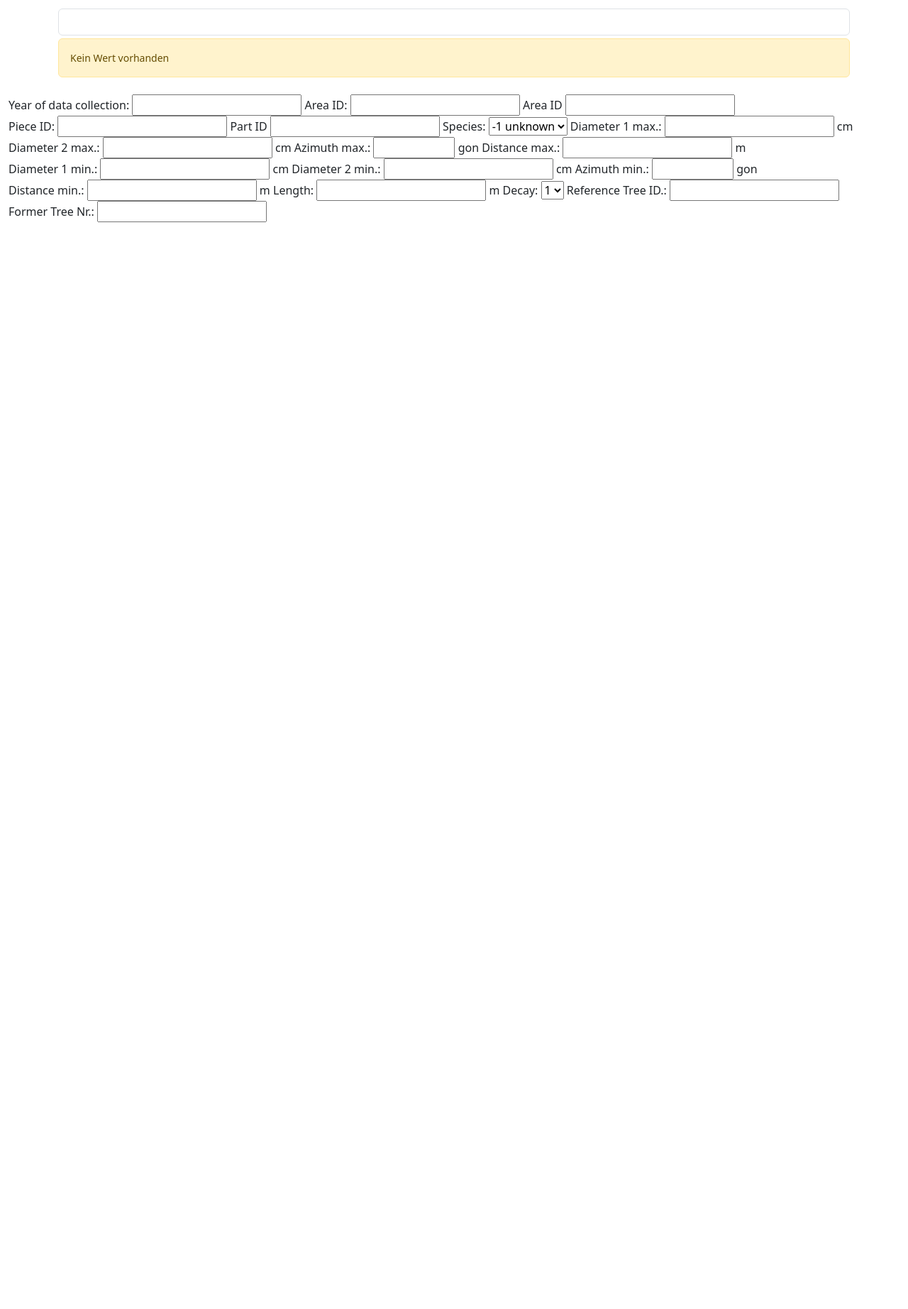
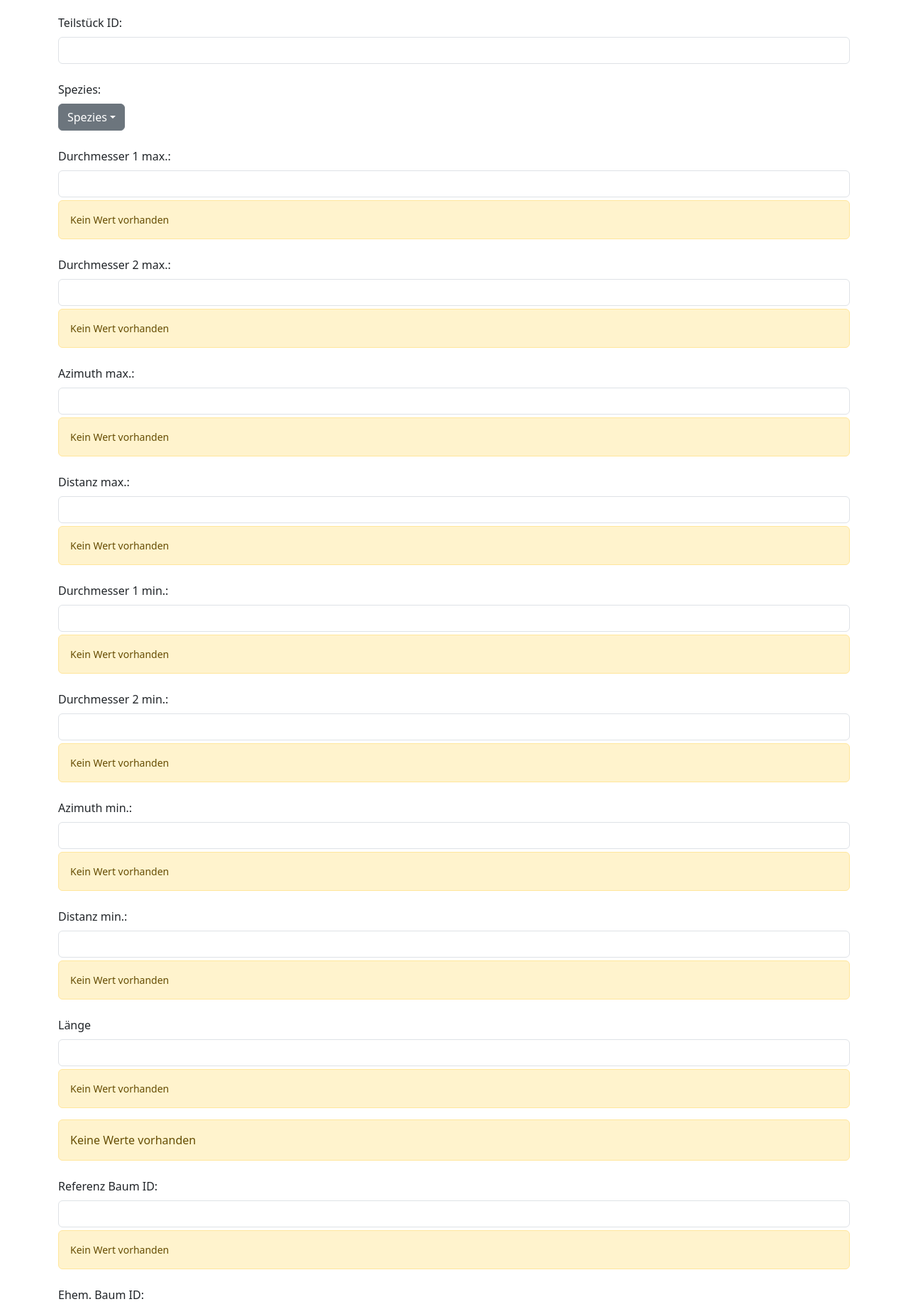
Before and after one commit to an-Iceberg/lying_deadwood_app_svelte, a SvelteKit app: page / in a window 1280 px wide. Shown: the part 511-2355 px from the top of the page at 71% size. Before the commit the page ends 824 px from the top, so only its background shows below. Built offline with nearby package versions, Linux system fonts and the light colour scheme.

Commit message:
Done … something, idk 😪

```diff
--- a/src/routes/+page.svelte
+++ b/src/routes/+page.svelte
@@ -22,36 +22,40 @@ let start_date = $state("");
 let piece_id = $state(0);
 let piece_id_error = $state("Kein Wert vorhanden");
 let part_id = $state(0);
-let part_id_error = $state("Kein Wert vorhanden");
+let part_id_error = $state("");
 let species = $state(-1);
-let species_error = $state("");
+let species_error = $state("Keine valide Spezies");
 
 let d1_max = $state(0.0);
-let d1_max_error = $state("");
+let d1_max_error = $state("Kein Wert vorhanden");
 let d2_max = $state(0.0);
-let d2_max_error = $state("");
+let d2_max_error = $state("Kein Wert vorhanden");
 let azimax = $state(0);
-let azimax_error = $state("");
+let azimax_error = $state("Kein Wert vorhanden");
 let distmax = $state(0.0);
-let distmax_error = $state("");
+let distmax_error = $state("Kein Wert vorhanden");
 
 let d1_min = $state(0.0);
-let d1_min_error = $state("");
+let d1_min_error = $state("Kein Wert vorhanden");
 let d2_min = $state(0.0);
-let d2_min_error = $state("");
+let d2_min_error = $state("Kein Wert vorhanden");
 let azimin = $state(0);
-let azimin_error = $state("");
+let azimin_error = $state("Kein Wert vorhanden");
 let distmin = $state(0.0);
-let distmin_error = $state("");
+let distmin_error = $state("Kein Wert vorhanden");
 
 let length = $state(0);
-let length_error = $state("");
-let min_vals_error = $state("");
+let length_error = $state("Kein Wert vorhanden");
+let min_vals_error = $state("Keine Werte vorhanden");
 let decay = $state(0);
 let ref_tree_nr = $state(0);
-let ref_tree_nr_error = $state("");
+let ref_tree_nr_error = $state("Kein Wert vorhanden");
 let former_tree_nr = $state(0);
 let former_tree_nr_error = $state("");
+
+function piece_id_validator() {
+  console.log(`piece_id: ${piece_id}`);
+}
 
 async function greet(event: Event) {
   event.preventDefault();
@@ -63,9 +67,19 @@ async function greet(event: Event) {
 <main class="container-fluid">
   <h1 class="h1">Welcome to Tauri + Svelte</h1>
 
-  <!-- Todo: use CSS:grid for this and split into 3 columns: label, input, error message -->
-  <div class="vertical inputs">
-    <div class="container text-start">
+  <ul class="nav nav-pills">
+    <li class="nav-item">
+      <a class="nav-link active" href="#">Einmalige Daten</a>
+    </li>
+    <li class="nav-item">
+      <a href="#" class="nav-link">Neue Daten</a>
+    </li>
+    <li class="nav-item">
+      <a href="#" class="nav-link">Aufgenommene Daten</a>
+    </li>
+  </ul>
+
+  <div class="one-time-data container text-start">
     <label class="form-label" for="area_group">Flächengruppe:</label>
     <input
       class="form-control mb-4"
@@ -100,10 +114,18 @@ async function greet(event: Event) {
       value={new Date().toISOString().split("T")[0]}
       required
     />
+  </div>
 
+  <!-- Todo: team -->
+
+  <div class="input container text-start">
     <label class="form-label" for="piece_id">Stück ID:</label>
     <input
       class="form-control"
+      class:mb-4={piece_id_error == ""}
+      bind:value={piece_id}
+      onchange={piece_id_validator}
+      onkeypress={piece_id_validator}
       type="number"
       name="piece_id"
       id="piece_id"
@@ -112,12 +134,224 @@ async function greet(event: Event) {
       step="1"
       required
     />
+    {#if piece_id_error != ""}
       <div class="alert alert-warning form-text mb-4">{piece_id_error}</div>
+    {/if}
 
     <label for="part_id" class="form-label">Teilstück ID:</label>
-      <input type="number" class="form-control" id="part_id" min="1" max="99" step="1" required />
-      <p class="alert alert-warning form-text mb-4">{part_id_error}</p>
+    <input
+      type="number"
+      class="form-control"
+      class:mb-4={part_id_error == ""}
+      id="part_id"
+      min="1"
+      max="99"
+      step="1"
+    />
+    {#if part_id_error != ""}
+      <div class="alert alert-warning form-text mb-4">{part_id_error}</div>
+    {/if}
+
+    <!-- help: https://www.w3schools.com/howto/howto_js_filter_dropdown.asp -->
+    <label class="form-label" for="species">Spezies:</label>
+    <div class="dropdown mb-4" id="species">
+      <button class="btn btn-secondary dropdown-toggle" type="button" data-bs-toggle="species"
+        >Spezies</button
+      >
+      <ul class="dropdown-menu">
+        <li class="dropdown-item">100 something</li>
+        <li class="dropdown-item">101 something</li>
+        <li class="dropdown-item">102 something</li>
+        <li class="dropdown-item">103 something</li>
+      </ul>
     </div>
+
+    <!-- <label for="species" class="form-label">Spezies:</label>
+    <select id="species" class="dropdown-menu drowdown-toggle" required>
+      <option class="dropdown-item" value="-1">-1 unknown</option>
+      <option class="dropdown-item" value="100">100 species</option>
+      <option class="dropdown-item" value="101">101 species</option>
+      <option class="dropdown-item" value="102">102 species</option>
+      <option class="dropdown-item" value="103">103 species</option>
+    </select> -->
+
+    <!-- <label for="cars">Choose a car:</label>
+    <select name="cars" id="cars">
+      <optgroup label="Swedish Cars">
+        <option value="volvo">Volvo</option>
+        <option value="saab">Saab</option>
+      </optgroup>
+      <optgroup label="German Cars">
+        <option value="mercedes">Mercedes</option>
+        <option value="audi">Audi</option>
+      </optgroup>
+    </select> -->
+
+    <label for="d1_max" class="form-label">Durchmesser 1 max.:</label>
+    <input
+      class="form-control"
+      type="number"
+      name="d1_max"
+      id="d1_max"
+      min="0"
+      max="99"
+      step="0.1"
+    />
+    {#if d1_max_error != ""}
+      <div class="alert alert-warning form-text mb-4">{d1_max_error}</div>
+    {/if}
+
+    <label for="d2_max" class="form-label">Durchmesser 2 max.:</label>
+    <input
+      class="form-control"
+      type="number"
+      name="d2_max"
+      id="d2_max"
+      min="0"
+      max="99"
+      step="0.1"
+    />
+    {#if d2_max_error != ""}
+      <div class="alert alert-warning form-text mb-4">{d2_max_error}</div>
+    {/if}
+
+    <label for="azimax" class="form-label">Azimuth max.:</label>
+    <input
+      class="form-control"
+      type="number"
+      name="azimax"
+      id="azimax"
+      min="0"
+      max="99"
+      step="0.1"
+    />
+    {#if azimax_error != ""}
+      <div class="alert alert-warning form-text mb-4">{azimax_error}</div>
+    {/if}
+
+    <label for="distmax" class="form-label">Distanz max.:</label>
+    <input
+      class="form-control"
+      type="number"
+      name="distmax"
+      id="distmax"
+      min="0"
+      max="99"
+      step="0.1"
+    />
+    {#if distmax_error != ""}
+      <div class="alert alert-warning form-text mb-4">{distmax_error}</div>
+    {/if}
+
+    <label for="d1_min" class="form-label">Durchmesser 1 min.:</label>
+    <input
+      class="form-control"
+      type="number"
+      name="d1_min"
+      id="d1_min"
+      min="0"
+      max="99"
+      step="0.1"
+    />
+    {#if d1_min_error != ""}
+      <div class="alert alert-warning form-text mb-4">{d1_min_error}</div>
+    {/if}
+
+    <label for="d2_min" class="form-label">Durchmesser 2 min.:</label>
+    <input
+      class="form-control"
+      type="number"
+      name="d2_min"
+      id="d2_min"
+      min="0"
+      max="99"
+      step="0.1"
+    />
+    {#if d2_min_error != ""}
+      <div class="alert alert-warning form-text mb-4">{d2_min_error}</div>
+    {/if}
+
+    <label for="azimin" class="form-label">Azimuth min.:</label>
+    <input
+      class="form-control"
+      type="number"
+      name="azimin"
+      id="azimin"
+      min="0"
+      max="99"
+      step="0.1"
+    />
+    {#if azimin_error != ""}
+      <div class="alert alert-warning form-text mb-4">{azimin_error}</div>
+    {/if}
+
+    <label for="distmin" class="form-label">Distanz min.:</label>
+    <input
+      class="form-control"
+      type="number"
+      name="distmin"
+      id="distmin"
+      min="0"
+      max="99"
+      step="0.1"
+    />
+    {#if distmax_error != ""}
+      <div class="alert alert-warning form-text mb-4">{distmin_error}</div>
+    {/if}
+
+    <label for="length" class="form-label">Länge</label>
+    <input
+      class="form-control"
+      type="number"
+      name="length"
+      id="length"
+      min="0"
+      max="99"
+      step="0.1"
+    />
+    {#if length_error != ""}
+      <div class="alert alert-warning form-text">{length_error}</div>
+    {/if}
+    {#if min_vals_error != ""}
+      <div class="alert alert-warning from-text mb-4">{min_vals_error}</div>
+    {/if}
+
+    <!-- Todo: decay -->
+
+    <label class="form-label" for="ref_tree_nr">Referenz Baum ID:</label>
+    <input
+      class="form-control"
+      type="number"
+      name="length"
+      id="ref_tree_nr"
+      min="1"
+      max="999999"
+      step="1"
+    />
+    {#if ref_tree_nr_error}
+      <div class="alert alert-warning form-text mb-4">{ref_tree_nr_error}</div>
+    {/if}
+
+    <label class="form-label" for="former_tree_nr">Ehem. Baum ID:</label>
+    <input
+      class="form-control"
+      type="number"
+      name="length"
+      id="length"
+      min="1"
+      max="999999"
+      step="1"
+    />
+    {#if former_tree_nr_error != ""}
+      <div class="alert alert-warning form-text mb-4">{former_tree_nr_error}</div>
+    {/if}
+  </div>
+
+  <div class="data container text-start"></div>
+
+  <!-- Todo: use CSS:grid for this and split into 3 columns: label, input, error message -->
+  <div class="vertical inputs">
+    <div class="container text-start"></div>
 
     <label>
       Year of data collection:
```
Lines whose indentation alone changed are shown as unchanged.
